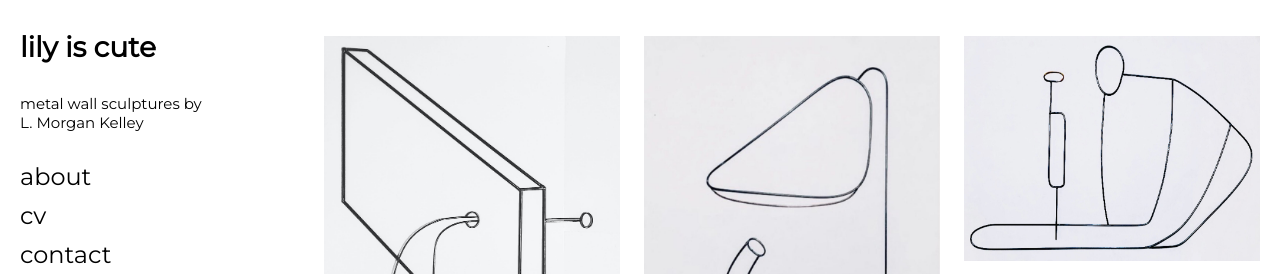
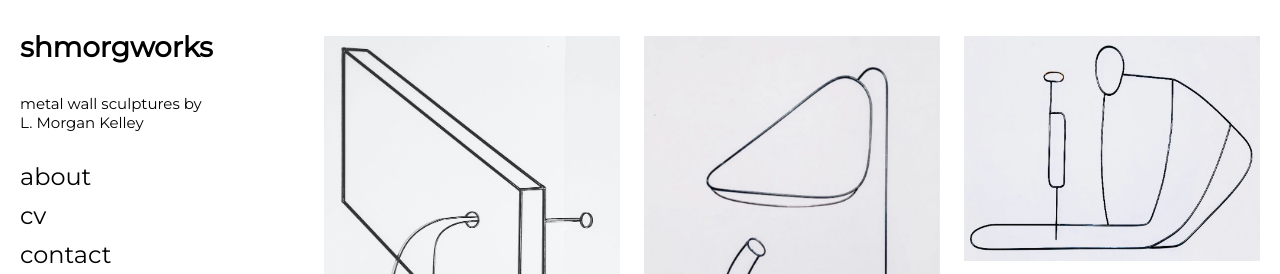
Before and after one commit to shmorgworks/shmorgworks, a plain HTML site: page index.html in a window 1280 px wide. Shown: the top 274 px of the page. Drawn offline with Linux system fonts and the light colour scheme.

Commit message:
Update index.html

```diff
--- a/index.html
+++ b/index.html
@@ -25,7 +25,7 @@
       <header class = "header">
 
         <!-- Shmorgworks "logo" in the top left corner  -->
-        <a class = "logo" href="/"> lily is cute </a>
+        <a class = "logo" href="/"> shmorgworks </a>
 
         <!--  Shmorgworks description, Currently: Abstract metal sculptures by L. Morgan Kelley. -->
         <p class = "nav_menu_description"> metal wall sculptures by <br> L. Morgan Kelley </p>
```
